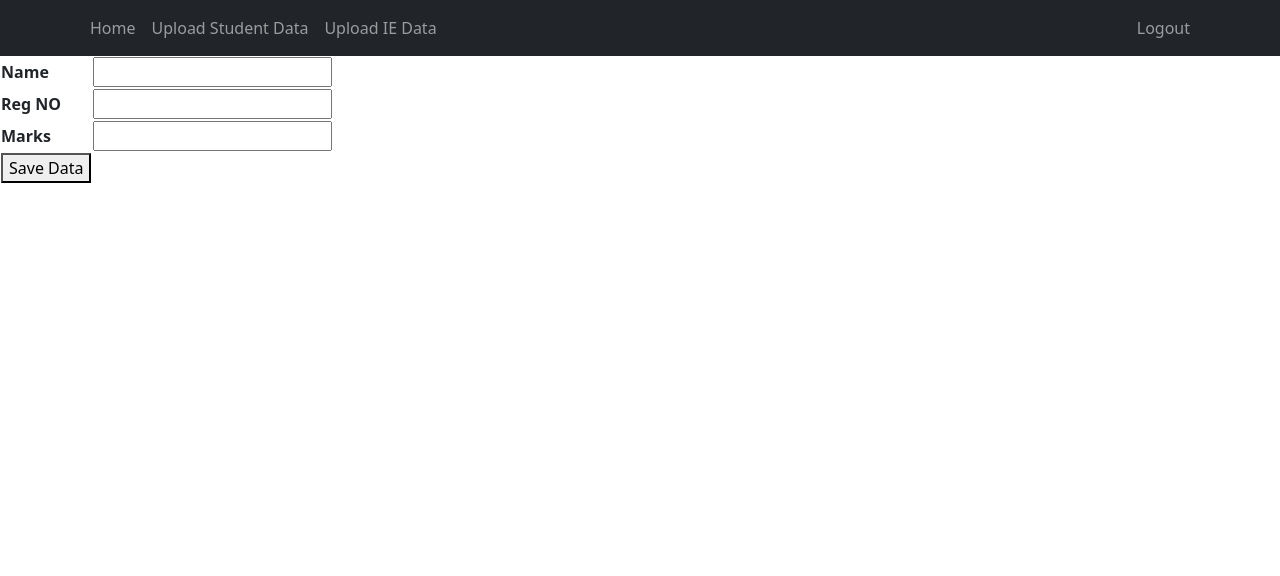
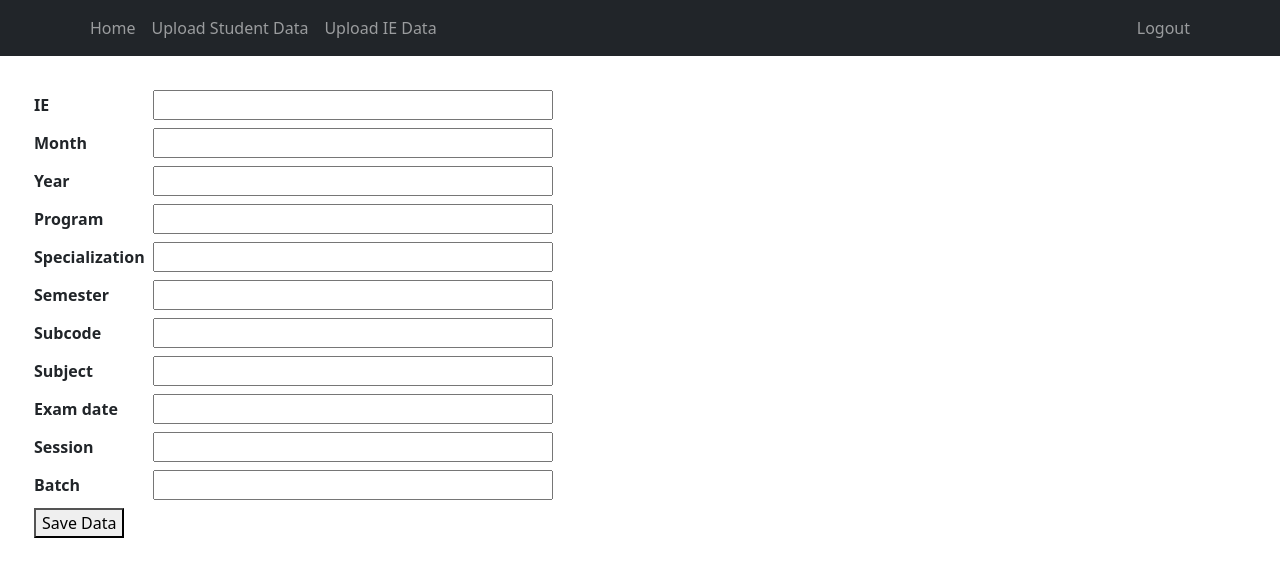
Before and after one commit to singhalmca04/react-srm, a React (Create React App) app: page /updateie in a window 1280 px wide. Shown: the top 576 px of the page. Built offline with nearby package versions, Linux system fonts and the light colour scheme.

Commit message:
ieupdate changes

```diff
--- a/src/Iedata.js
+++ b/src/Iedata.js
@@ -16,7 +16,7 @@ const Iedata = () => {
 
     useEffect(() => {
         async function getData() {
-            setImageUpload(true);
+            // setImageUpload(true);
             try {
                 const res = await fetch(apiUrl + "/findstudents");
                 const data = await res.json();
@@ -25,7 +25,7 @@ const Iedata = () => {
             } catch (error) {
                 console.error("Error:", error);
             } finally {
-                setImageUpload(false);
+                // setImageUpload(false);
             }
         }
         getData();
--- a/src/Iedelete.js
+++ b/src/Iedelete.js
@@ -2,7 +2,7 @@ import React, { useEffect } from 'react'
 import { useNavigate, useLocation } from 'react-router-dom';
 const apiUrl = process.env.REACT_APP_API_URL;
 
-const Hook = () => {
+const Iedelete = () => {
   const navigate = useNavigate();
   const location = useLocation();
   const { id } = location.state || {};
@@ -24,4 +24,4 @@ const Hook = () => {
   )
 }
 
-export default Hook;
+export default Iedelete;
--- /dev/null
+++ b/src/Ieupdate.css
@@ -0,0 +1,8 @@
+.big-input {
+  width: 400px;
+  font-size: 16px;
+}
+.mleft {
+    margin-left: 30px;
+    margin-top: 30px;
+}
--- a/src/Ieupdate.js
+++ b/src/Ieupdate.js
@@ -1,29 +1,33 @@
-import React, { useState } from 'react'
+import { useState } from 'react'
 import { useLocation, useNavigate } from 'react-router-dom';
+import './Ieupdate.css';
+
 const apiUrl = process.env.REACT_APP_API_URL;
-const Secdapi = () => {
+const Ieupdate = () => {
     const location = useLocation();
     const navigate = useNavigate();
-    const { id, name, marks, regno } = location.state || {};
-    const [users, setUsers] = useState({ name, marks, regno });
+    const { id, ie, month, year, program, specialization,
+        semester, subcode, subject, examdate, session, batch } = location.state || {};
+    const [iedata, setIedata] = useState({ id, ie, month, year, program, specialization,
+        semester, subcode, subject, examdate, session, batch });
     const [loading, setLoading] = useState(false);
     function handleChange(e) {
-        setUsers({ ...users, [e.target.name]: e.target.value });
+        setIedata({ ...iedata, [e.target.name]: e.target.value });
     }
     const saveData = () => {
         setLoading(true);
-        fetch(apiUrl + "/update/"+id, {
+        fetch(apiUrl + "/updateie/"+id, {
             method: "PUT",
             headers: {
                 "Content-Type": "application/json"
             },
-            body: JSON.stringify(users),
+            body: JSON.stringify(iedata),
         })
         .then((res)=> res.json())
         .then(data => {
             setLoading(false)
             console.log(data);
-            navigate('/');
+            navigate('/iedata');
         })
         .catch(err => {
             console.log("Error " + err);
@@ -34,19 +38,51 @@ const Secdapi = () => {
 
     return (
         <div>
-      <table>
+      <table className='mleft' cellPadding={4}>
         <tbody>
             <tr>
-                <th>Name</th>
-                <th><input type="text" name="name" value={users.name} onChange={handleChange}/></th>
+                <th>IE</th>
+                <th><input type="text" className="big-input" name="ie" value={iedata.ie} onChange={handleChange}/></th>
             </tr>
             <tr>
-                <th>Reg NO</th>
-                <th><input type="text" name="regno" value={users.regno} onChange={handleChange}/></th>
+                <th>Month</th>
+                <th><input type="text" className="big-input" name="month" value={iedata.month} onChange={handleChange}/></th>
             </tr>
             <tr>
-                <th>Marks</th>
-                <th><input type="text" name="marks" value={users.marks} onChange={handleChange}/></th>
+                <th>Year</th>
+                <th><input type="text" className="big-input" name="year" value={iedata.year} onChange={handleChange}/></th>
+            </tr>
+            <tr>
+                <th>Program</th>
+                <th><input type="text" className="big-input" name="program" value={iedata.program} onChange={handleChange}/></th>
+            </tr>
+            <tr>
+                <th>Specialization</th>
+                <th><input type="text" className="big-input" name="specialization" value={iedata.specialization} onChange={handleChange}/></th>
+            </tr>
+            <tr>
+                <th>Semester</th>
+                <th><input type="text" className="big-input" name="semester" value={iedata.semester} onChange={handleChange}/></th>
+            </tr>
+            <tr>
+                <th>Subcode</th>
+                <th><input type="text" className="big-input" name="subcode" value={iedata.subcode} onChange={handleChange}/></th>
+            </tr>
+            <tr>
+                <th>Subject</th>
+                <th><input type="text" className="big-input" name="subject" value={iedata.subject} onChange={handleChange}/></th>
+            </tr>
+            <tr>
+                <th>Exam date</th>
+                <th><input type="text" className="big-input" name="examdate" value={iedata.examdate} onChange={handleChange}/></th>
+            </tr>
+            <tr>
+                <th>Session</th>
+                <th><input type="text" className="big-input" name="year" value={iedata.session} onChange={handleChange}/></th>
+            </tr>
+            <tr>
+                <th>Batch</th>
+                <th><input type="text" className="big-input" name="batch" value={iedata.batch} onChange={handleChange}/></th>
             </tr>
             <tr>
                 <td><button onClick={saveData}>Save Data</button></td>
@@ -57,4 +93,4 @@ const Secdapi = () => {
     )
 }
 
-export default Secdapi
+export default Ieupdate
```
Also changed, not shown: 1 other file (tests, documents, lock files or other folders).
